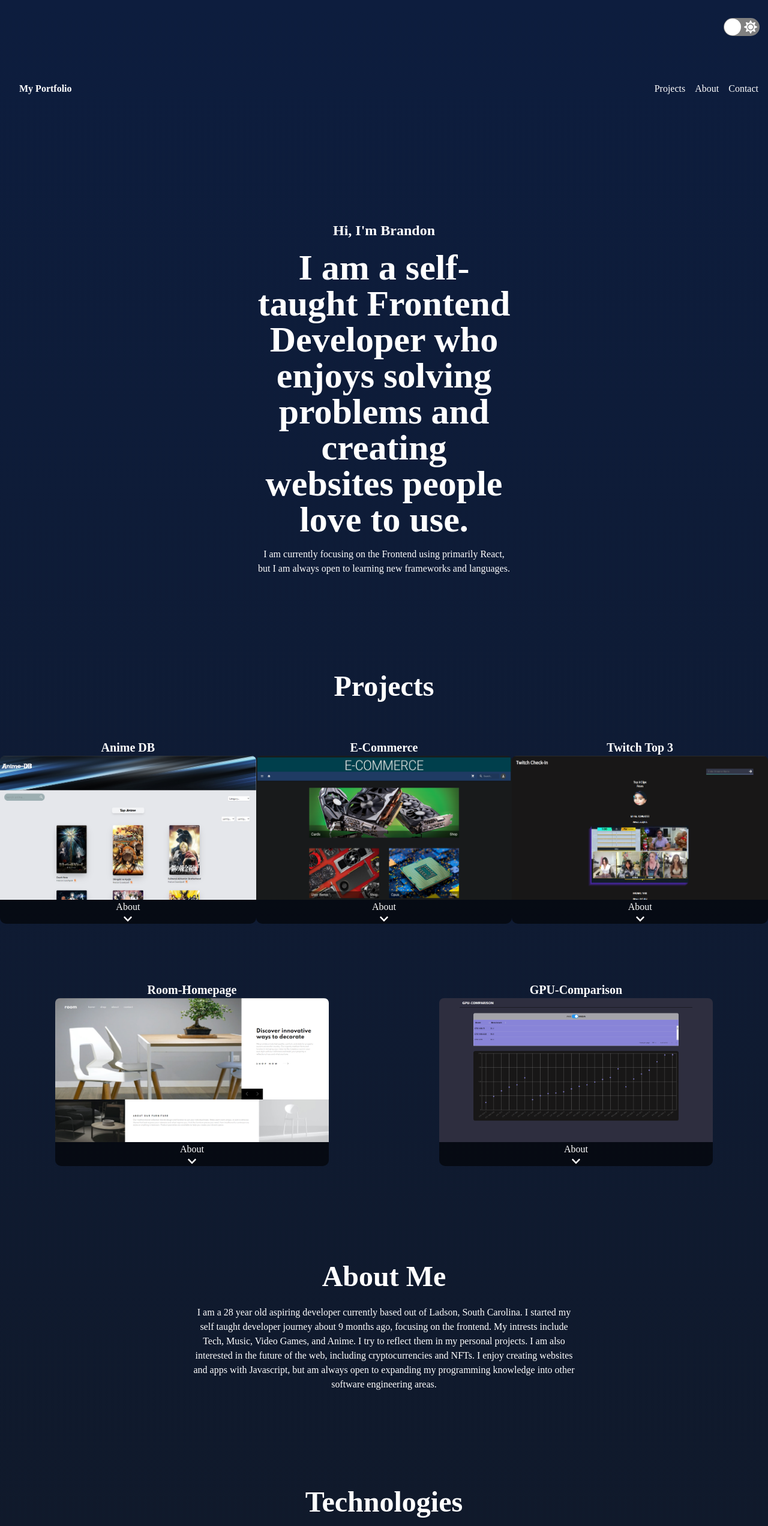
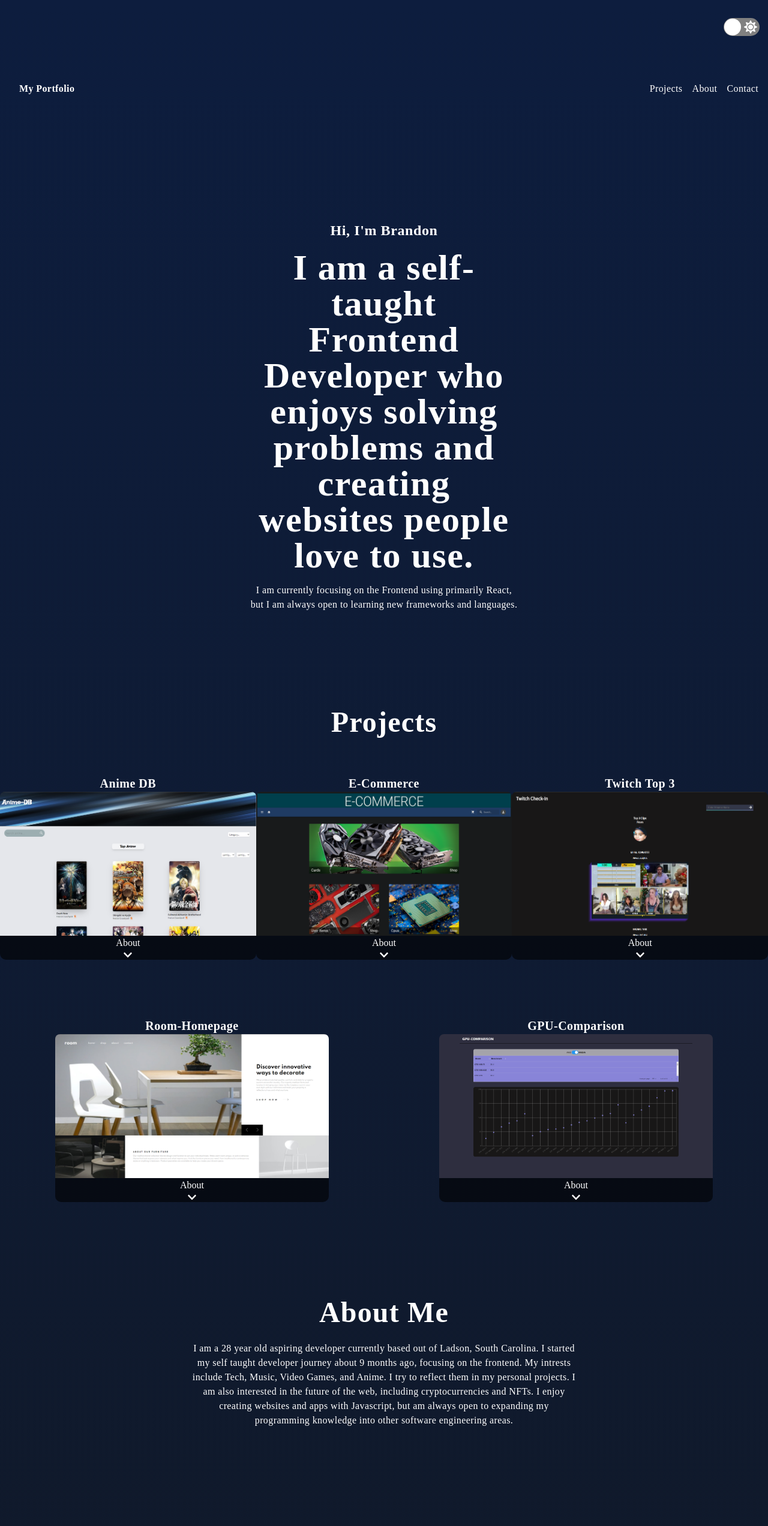
Before and after one commit to brandonrainey/portfolio-website, a Next.js app: page / in a window 1280 px wide. Shown: the top 2544 px of the page at 60% size. Built offline with nearby package versions, Linux system fonts and the light colour scheme.

Commit message:
minor tweaks

```diff
--- a/components/AboutMe.js
+++ b/components/AboutMe.js
@@ -18,9 +18,9 @@ export default function AboutMe(props) {
       ref={aboutMeDiv}
       className="flex justify-center mt-40 flex-col text-center"
     >
-      <h1 className="font-bold text-5xl">About Me</h1>
+      <h1 className="font-bold text-5xl tracking-wide">About Me</h1>
       <div className="flex justify-center mt-6">
-        <p className="w-1/2 aboutMeText">
+        <p className="w-1/2 aboutMeText tracking-wide">
           I am a 28 year old aspiring developer currently based out of Ladson, South Carolina. I started my self taught developer journey
           about 9 months ago, focusing on the frontend. My intrests include Tech, Music, Video Games, and Anime. I try
           to reflect them in my personal projects. I am also interested in the future of the web, including cryptocurrencies and NFTs.
--- a/components/Contact.js
+++ b/components/Contact.js
@@ -25,14 +25,14 @@ export default function Contact(props) {
       ref={contactDiv}
       className="flex justify-center mt-40 flex-col text-center"
     >
-      <header className="font-bold text-5xl">Contact</header>
-      <p className="font-bold underline mt-6" ref={emailText} value='brandonhrainey@gmail.com' onClick={() => {navigator.clipboard.writeText(emailText.current.value)}}>brandonhrainey@gmail.com</p>
+      <header className="font-bold text-5xl tracking-wide">Contact</header>
+      <p className="font-bold underline mt-6 tracking-wide email" ref={emailText} value='brandonhrainey@gmail.com' onClick={() => {navigator.clipboard.writeText('brandonhrainey@gmail.com')}}>brandonhrainey@gmail.com</p>
       <Form
         lightMode={props.lightMode}
       />
       <div className="flex justify-center mt-4">
         <a href="https://github.com/Genlord">
-          <img src="/githubIcon.png" className="h-10 w-10" alt='github icon'/>
+          <img src={`${props.lightMode ? '/githubIcon.png' : '/githubIconWhite.png'}`} className="h-10 w-10" alt='github icon'/>
         </a>
       </div>
     </div>
--- a/components/Header.js
+++ b/components/Header.js
@@ -8,16 +8,16 @@ export default function Header(props) {
         <meta name="description" content="Personal frontend developer profile site of Brandon Rainey."/>
         <title>My Portfolio</title>
       </Head>
-      <h1 className="mt-auto ml-8 font-bold">My Portfolio</h1>
+      <h1 className="mt-auto ml-8 font-bold tracking-wide">My Portfolio</h1>
 
       <nav className="ml-auto mt-auto">
-        <button onClick={() => props.setWorkScroll(true)} className="mr-4">
+        <button onClick={() => props.setWorkScroll(true)} className="mr-4 tracking-wide">
           Projects
         </button>
-        <button onClick={() => props.setAboutMeScroll(true)} className="mr-4">
+        <button onClick={() => props.setAboutMeScroll(true)} className="mr-4 tracking-wide">
           About
         </button>
-        <button onClick={() => props.setContactScroll(true)} className="mr-4">
+        <button onClick={() => props.setContactScroll(true)} className="mr-4 tracking-wide">
           Contact
         </button>
       </nav>
--- a/components/Intro.js
+++ b/components/Intro.js
@@ -3,13 +3,13 @@ import React from "react";
 export default function Intro() {
   return (
     <div className="flex flex-col justify-center text-center mt-52 intro">
-      <h1 className="font-bold text-2xl">Hi, I'm Brandon</h1>
+      <h1 className="font-bold text-2xl tracking-wide">Hi, I'm Brandon</h1>
       <div className="flex justify-center mt-4 introContainer">
-        <p className="text-6xl w-1/3 text-center font-bold introText">
+        <p className="text-6xl w-1/3 text-center font-bold introText tracking-wide">
           I am a self-taught Frontend Developer who enjoys solving problems and creating websites people love to use.
         </p>
       </div>
-      <p className="mt-4 introSubText">
+      <p className="mt-4 introSubText tracking-wide">
         I am currently focusing on the Frontend using primarily React, <br/>
          but I am always open to learning new frameworks and languages.
       </p>
--- a/components/Projects.js
+++ b/components/Projects.js
@@ -20,7 +20,7 @@ export default function Work({ workScroll, setWorkScroll, lightMode}) {
       ref={workDiv}
       className="flex justify-center mt-40 flex-col text-center"
     >
-      <header className="font-bold text-5xl mb-10">Projects</header>
+      <header className="font-bold text-5xl mb-10 tracking-wide">Projects</header>
 
       <div className="flex justify-center mt-6 mb-24 projectContainer">
         <div className="flex flex-row justify-around justify-center absolute"></div>
@@ -47,7 +47,7 @@ export default function Work({ workScroll, setWorkScroll, lightMode}) {
               </div>
             </div>
 
-            <section className="font-bold projectTitle text-xl proj1tt w-full justify-self-center text-center">
+            <section className="font-bold projectTitle text-xl proj1tt w-full justify-self-center text-center tracking-wide">
               Anime DB
             </section>
 
@@ -65,7 +65,7 @@ export default function Work({ workScroll, setWorkScroll, lightMode}) {
               </a>
             </div>
             <div className={`aboutProj flex justify-center flex-col items-center ${lightMode ? 'lightModeAbout' : null}`}>
-              <span className={`tooltip rounded shadow-lg p-2 bg-gray-100 text-gray-700  -ml-30 text-sm w-full descriptionOne description ${lightMode ? 'lightModeDescription' : null}`}>
+              <span className={`tooltip rounded shadow-lg p-2 bg-gray-100 text-gray-700  -ml-30 text-sm w-full descriptionOne description tracking-wide${lightMode ? 'lightModeDescription' : null}`}>
                 Anime database that takes data from an unofficial MyAnimeList.com API and displays it in
                 a grid of cards, with basic filters and search functions. Built using Next.js and Tailwind CSS.
               </span>
@@ -95,7 +95,7 @@ export default function Work({ workScroll, setWorkScroll, lightMode}) {
               </div>
             </div>
 
-            <section className="font-bold projectTitle2 text-xl proj1tt w-full justify-self-center">
+            <section className="font-bold projectTitle2 text-xl proj1tt w-full justify-self-center tracking-wide">
               E-Commerce
             </section>
 
@@ -112,8 +112,8 @@ export default function Work({ workScroll, setWorkScroll, lightMode}) {
               </a>
             </div>
             <div className={`aboutProj flex justify-center flex-col items-center ${lightMode ? 'lightModeAbout' : null}`}>
-              <span className="tooltip rounded shadow-lg p-2 bg-gray-100 text-gray-700  -ml-30 text-sm w-full descriptionTwo description">
-                Basic e-commerce template site built with Create-React-App and
+              <span className="tooltip rounded shadow-lg p-2 bg-gray-100 text-gray-700  -ml-30 text-sm w-full descriptionTwo description tracking-wide">
+                E-commerce template site built with Create-React-App and
                 Material UI. Uses Firebase Authentication and Firestore Database
                 to also implement simple CRUD functions.
               </span>
@@ -143,7 +143,7 @@ export default function Work({ workScroll, setWorkScroll, lightMode}) {
               </div>
             </div>
 
-            <section className="font-bold projectTitle3 text-xl proj1tt w-full justify-self-center">
+            <section className="font-bold projectTitle3 text-xl proj1tt w-full justify-self-center tracking-wide">
               Twitch Top 3
             </section>
 
@@ -160,7 +160,7 @@ export default function Work({ workScroll, setWorkScroll, lightMode}) {
               </a>
             </div>
             <div className={`aboutProj flex justify-center flex-col items-center ${lightMode ? 'lightModeAbout' : null}`}>
-              <span className="tooltip rounded shadow-lg p-2 bg-gray-100 text-gray-700 -ml-30 text-sm w-full descriptionThree description">
+              <span className="tooltip rounded shadow-lg p-2 bg-gray-100 text-gray-700 -ml-30 text-sm w-full descriptionThree description tracking-wide">
                 A Next.js built site using the Twitch API to display data. Users can enter the name of a twitch
                 channel and return the top three clips from the past week of that streamer.
               </span>
@@ -196,7 +196,7 @@ export default function Work({ workScroll, setWorkScroll, lightMode}) {
               </div>
             </div>
 
-            <section className="font-bold projectTitle4 text-xl proj1tt w-full justify-self-center">
+            <section className="font-bold projectTitle4 text-xl proj1tt w-full justify-self-center tracking-wide">
               Room-Homepage
             </section>
 
@@ -213,9 +213,8 @@ export default function Work({ workScroll, setWorkScroll, lightMode}) {
               </a>
             </div>
             <div className={`aboutProj flex justify-center flex-col items-center ${lightMode ? 'lightModeAbout' : null}`}>
-              <span className="tooltip rounded shadow-lg p-2 bg-gray-100 text-gray-700 -ml-30 text-sm w-full descriptionFour description">
-                Static homepage made from a FrontendMentor challenge. Active
-                states on the nav and buttons, and cycles through three hero
+              <span className="tooltip rounded shadow-lg p-2 bg-gray-100 text-gray-700 -ml-30 text-sm w-full descriptionFour description tracking-wide">
+                Static homepage recreated from a FrontendMentor challenge. Cycles through three hero
                 images. Created with Next.js and a CSS Grid and Flexbox
                 layout.
 
@@ -247,7 +246,7 @@ export default function Work({ workScroll, setWorkScroll, lightMode}) {
                 </div>
               </div>
 
-              <section className="font-bold projectTitle4 text-xl proj1tt w-full justify-self-center">
+              <section className="font-bold projectTitle4 text-xl proj1tt w-full justify-self-center tracking-wide">
                 GPU-Comparison
               </section>
 
@@ -264,7 +263,7 @@ export default function Work({ workScroll, setWorkScroll, lightMode}) {
                 </a>
               </div>
               <div className={`aboutProj flex justify-center flex-col items-center ${lightMode ? 'lightModeAbout' : null}`}>
-                <span className="tooltip rounded shadow-lg p-2 bg-gray-100 text-gray-700 -ml-30 text-sm w-full descriptionFive description">
+                <span className="tooltip rounded shadow-lg p-2 bg-gray-100 text-gray-700 -ml-30 text-sm w-full descriptionFive description tracking-wide">
                   A site built using Next.js using static data to display recent Nvidia/AMD graphics
                    cards via Recharts and MUI in a data grid and scatter plot chart.
                 </span>
--- a/components/Skills.js
+++ b/components/Skills.js
@@ -1,16 +1,16 @@
 import React from "react";
 
-export default function Skills() {
+export default function Skills({ lightMode }) {
   return (
     <div className="flex justify-center mt-40 flex-col text-center">
-      <h1 className="font-bold text-5xl">Technologies</h1>
+      <h1 className="font-bold text-5xl tracking-wide">Technologies</h1>
       <div className="flex justify-center">
         <div className="flex justify-center mt-6 gap-x-10 gap-y-6 skills flex-wrap">
           <img src="/htmlLogo.png" className="h-24 w-30 mt-2" alt='html logo'/>
           <img src="/cssLogo.png" className="h-28 w-30 cssLogo" alt='css logo'/>
           <img src="/jsIcon.png" className="h-20 w-26 mt-6" alt='javascript logo'/>
           <img src="/reactIcon.png" className="h-24 w-30 mt-4" alt='react logo'/>
-          <img src="/nextjsIcon.png" className="h-24 w-30" alt='next js logo'/>
+          <img src={`${lightMode ? '/nextjsIcon.png' : '/nextjsIconWhite.png'}`} className="h-24 w-30" alt='next js logo'/>
           <img src="/tailwindIcon.png" className="h-20 w-28" alt='tailwind css logo'/>
         </div>
       </div>
--- a/pages/index.js
+++ b/pages/index.js
@@ -43,7 +43,10 @@ export default function Home() {
         lightMode={lightMode}
         setLightMode={setLightMode}
       />
-      <Skills />
+      <Skills
+        lightMode={lightMode}
+        setLightMode={setLightMode}
+      />
       <Contact
         contactScroll={contactScroll}
         setContactScroll={setContactScroll}
--- a/styles/globals.css
+++ b/styles/globals.css
@@ -571,3 +571,7 @@ textarea:focus {
 .lightModeDescription {
   background:rgb(129, 160, 216) !important;
 }
+
+.email:hover {
+  cursor: copy;
+}
```
Also changed, not shown: public/githubIconWhite.png (added), public/nextjsIconWhite.png (added).
